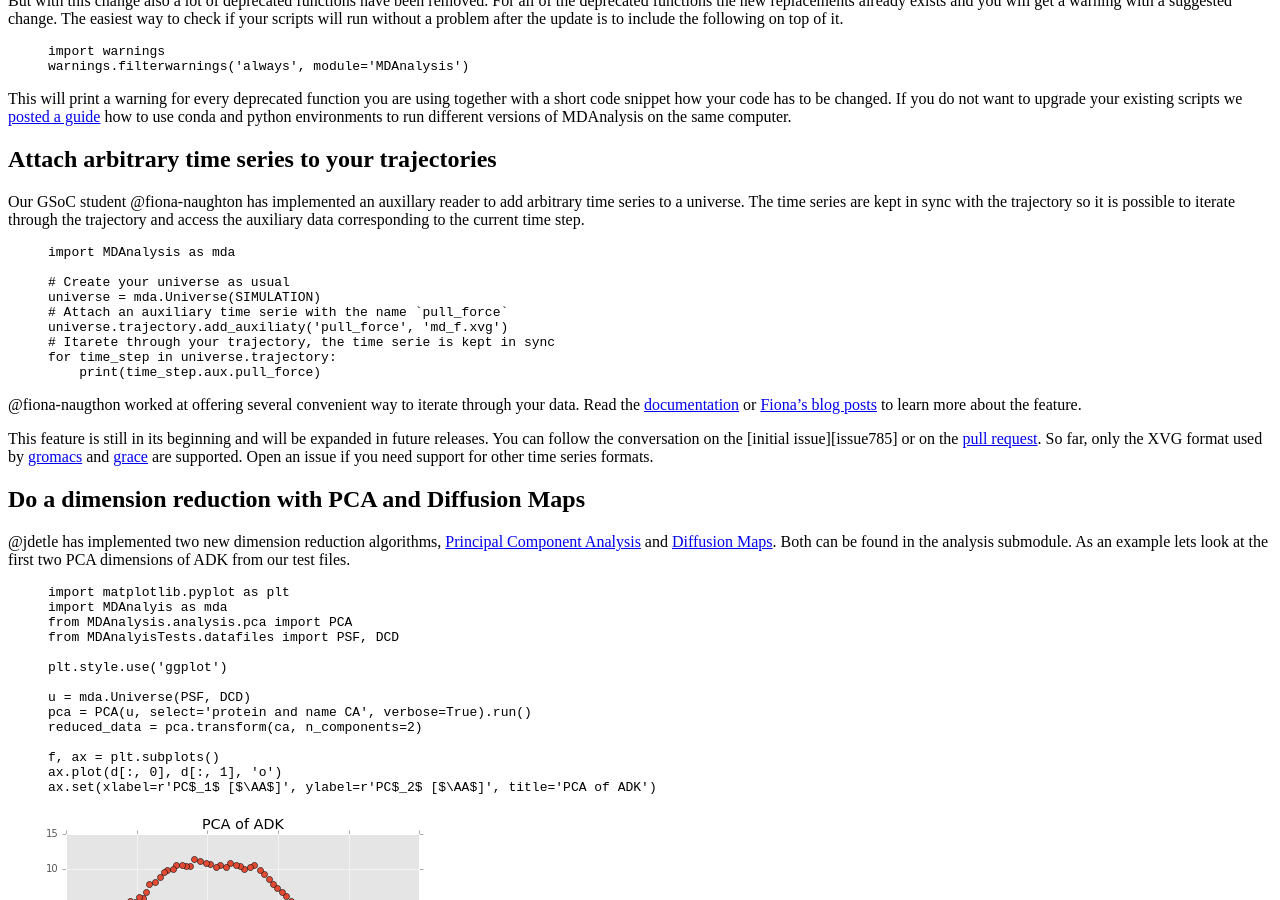
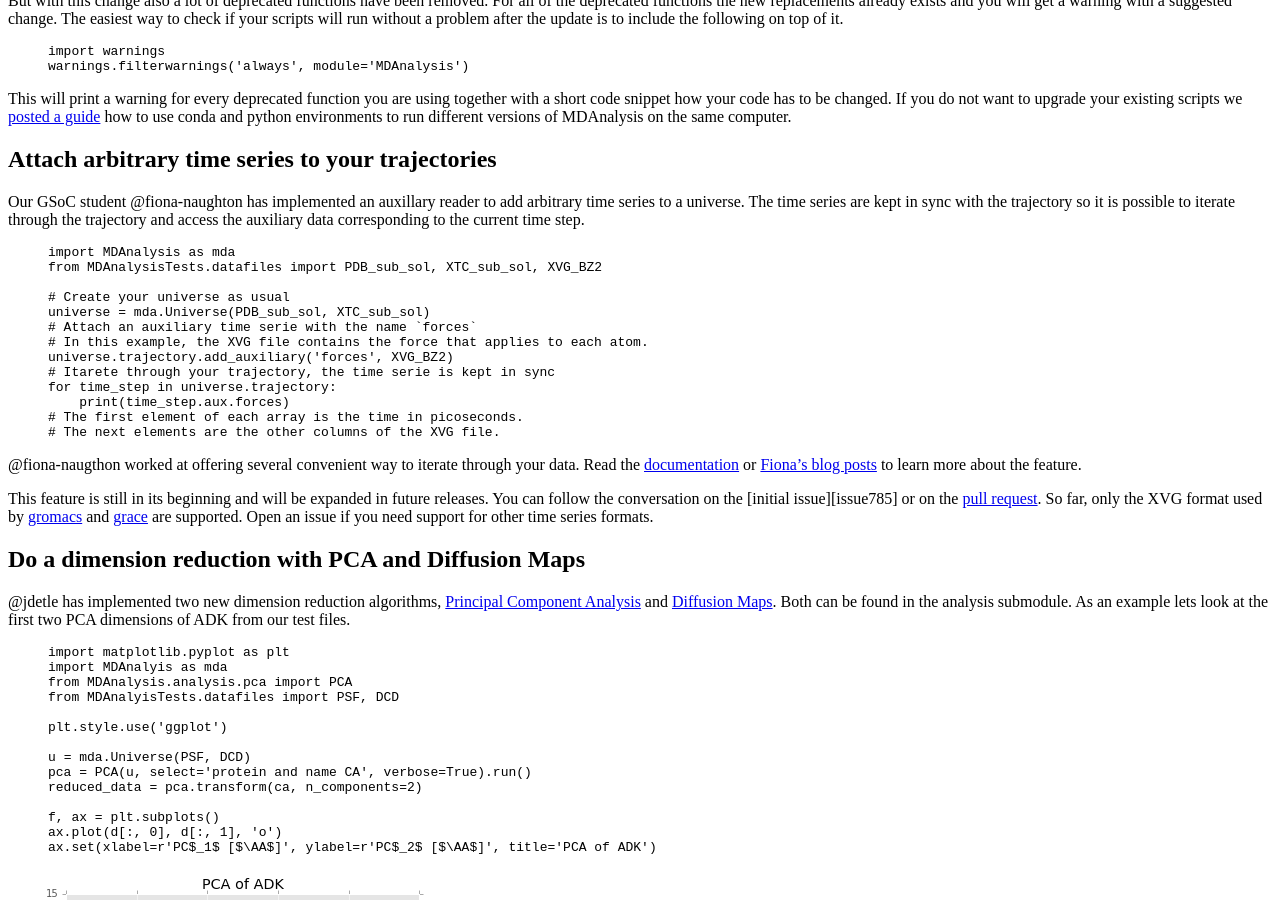
Before and after one commit to MDAnalysis/MDAnalysis.github.io, a Jekyll site: the page built from _posts/2017-11-11-release-0.16.0.md, in a window 1280 px wide and 900 px high, scrolled down 634 px. Built offline with Jekyll 4.4.1, drawn with Linux system fonts in a browser that asks for light colours; comment, search, counter and statistics services are not loaded.

Commit message:
Use a working example for the aux reader
This depends on https://github.com/MDAnalysis/mdanalysis/pull/1290 being merged!

```diff
--- a/_posts/2017-11-11-release-0.16.0.md
+++ b/_posts/2017-11-11-release-0.16.0.md
@@ -57,14 +57,18 @@ auxiliary data corresponding to the current time step.
 
 {% highlight python %}
 import MDAnalysis as mda
+from MDAnalysisTests.datafiles import PDB_sub_sol, XTC_sub_sol, XVG_BZ2
 
 # Create your universe as usual
-universe = mda.Universe(SIMULATION)
-# Attach an auxiliary time serie with the name `pull_force`
-universe.trajectory.add_auxiliaty('pull_force', 'md_f.xvg')
+universe = mda.Universe(PDB_sub_sol, XTC_sub_sol)
+# Attach an auxiliary time serie with the name `forces`
+# In this example, the XVG file contains the force that applies to each atom.
+universe.trajectory.add_auxiliary('forces', XVG_BZ2)
 # Itarete through your trajectory, the time serie is kept in sync
 for time_step in universe.trajectory:
-    print(time_step.aux.pull_force)
+    print(time_step.aux.forces)
+# The first element of each array is the time in picoseconds.
+# The next elements are the other columns of the XVG file.
 {% endhighlight %}
 
 @fiona-naugthon worked at offering several convenient way to iterate through your
```
